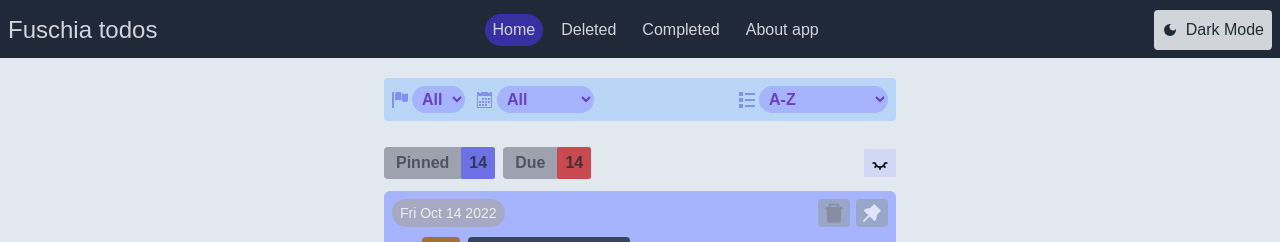
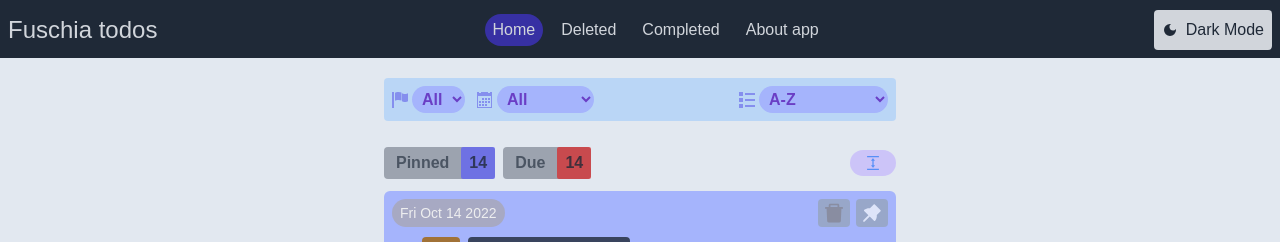
Before and after one commit to kaboomblam/tododarklight, a React (Vite) app: page / in a window 1280 px wide. Shown: the top 242 px of the page. Built offline with nearby package versions, Linux system fonts and the light colour scheme.

Commit message:
Tweak style of collapse button

```diff
--- a/src/components/TodoList.tsx
+++ b/src/components/TodoList.tsx
@@ -7,6 +7,7 @@ import ListHeadingTile from "./ListHeadingTile";
 import { BsArrowsCollapse } from "react-icons/bs";
 import { MdOutlineCloseFullscreen } from "react-icons/md";
 import { GrFormViewHide } from "react-icons/gr";
+import { AiOutlineColumnHeight } from "react-icons/ai";
 
 type Props = {
   todos: Todo[];
@@ -34,8 +35,8 @@ const TodoList: React.FC<Props> = ({ todos }) => {
           color="bg-red-600/70"
         />
         <div className="flex-1 flex justify-end">
-          <button className="bg-indigo-300/30 text-indigo-100 text-xl rounded-sm px-1.5 py-1">
-            <GrFormViewHide color="white" />
+          <button className="bg-violet-300/70 dark:bg-gray-500/30 text-blue-500/80 dark:text-gray-200 text-lg rounded-full px-3.5 py-1">
+            <AiOutlineColumnHeight />
           </button>
         </div>
       </div>
```
